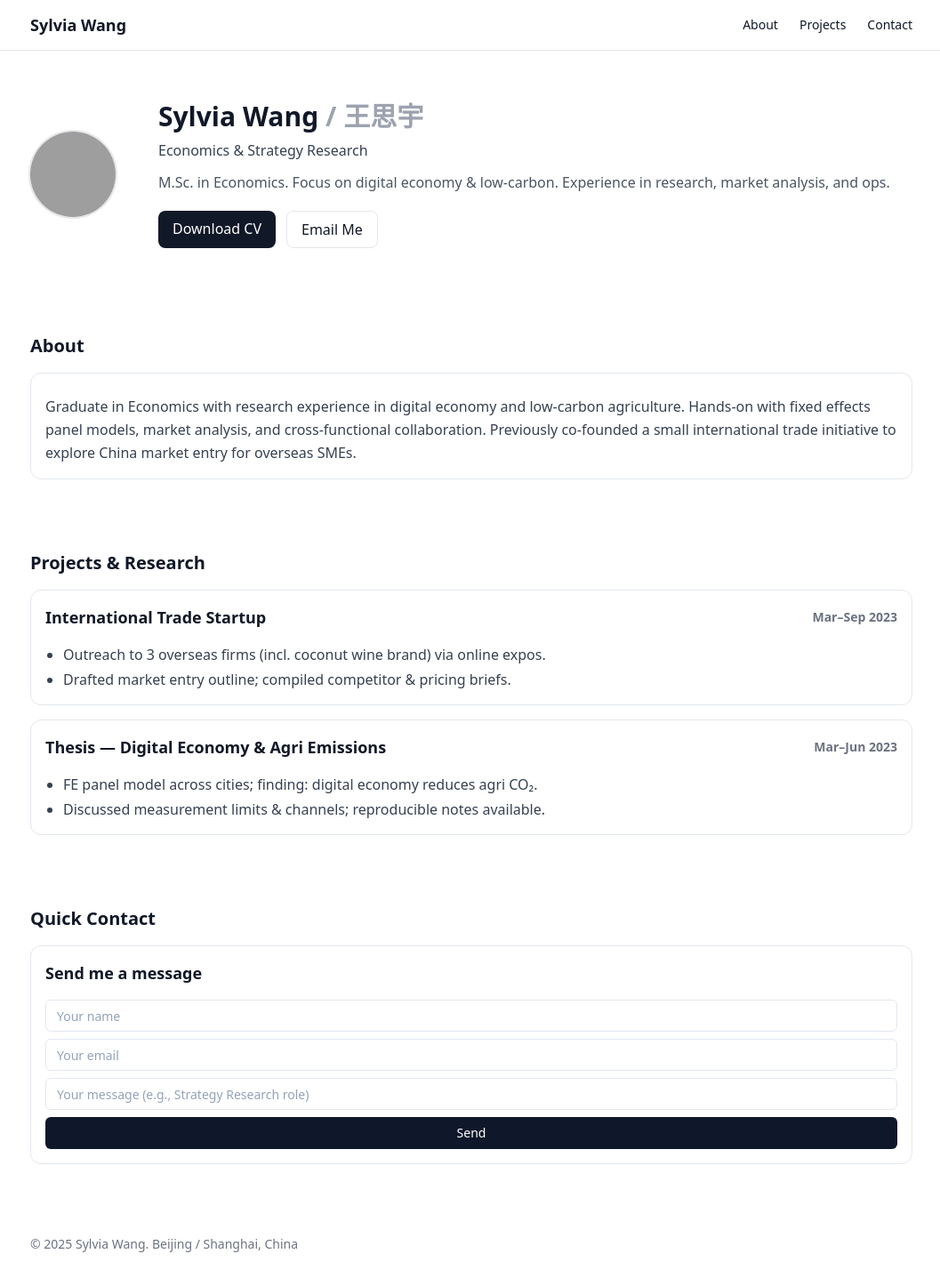
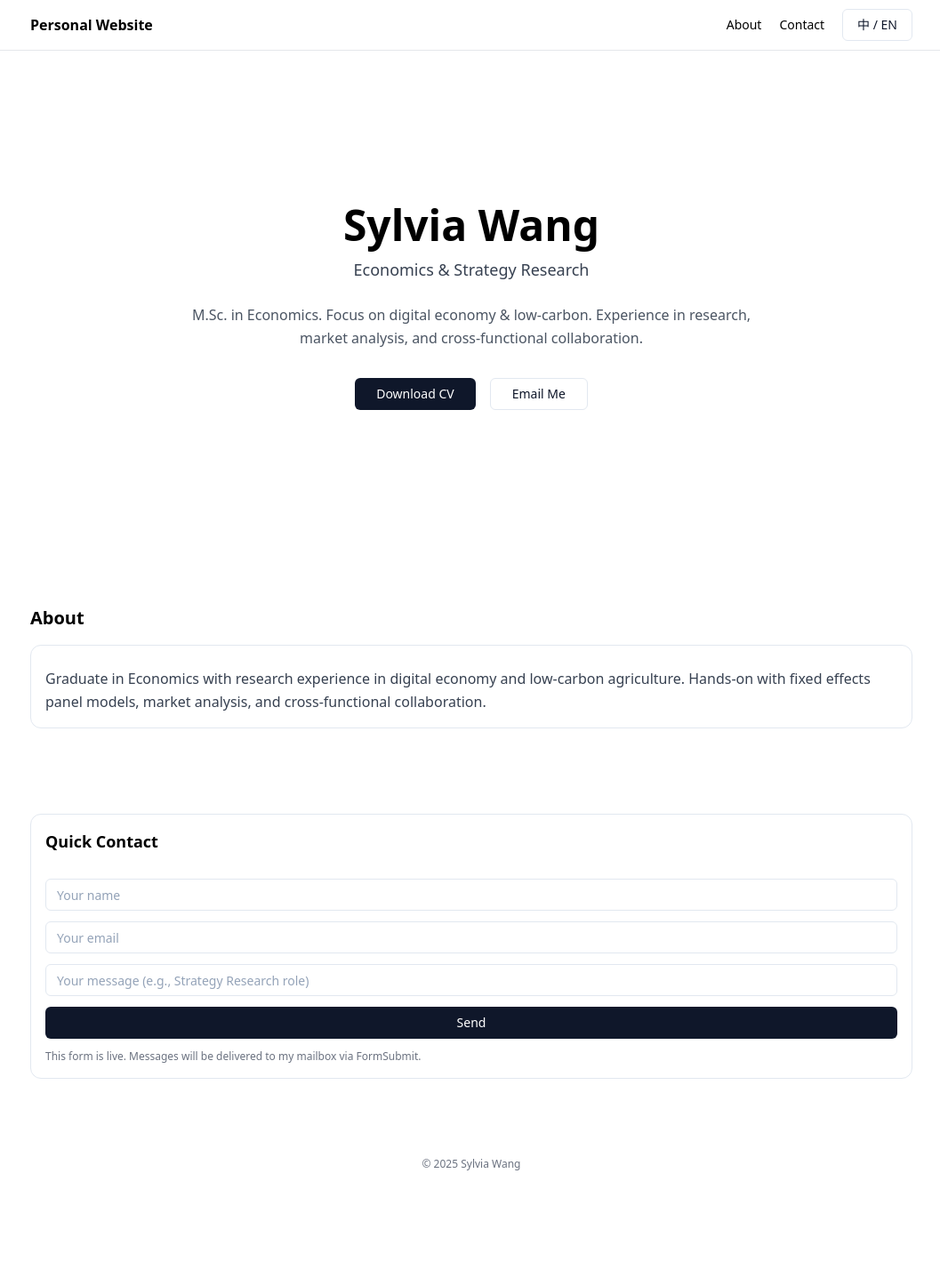
Before and after one commit to WsY-Younger/personal-website, a React (Vite) app: page / in a window 1280 px wide. Shown: the top 1446 px of the page at 89% size, without its empty margins (110-1167 px from the left). After the commit the page ends 1357 px from the top, so only its background shows below. Built offline with nearby package versions, Linux system fonts and the light colour scheme; grey boxes are pictures that could not be loaded.

Commit message:
back to the first version

```diff
--- a/src/App.tsx
+++ b/src/App.tsx
@@ -1,169 +1,174 @@
-import { PROFILE } from "./constants";
-import { Card, CardHeader, CardTitle, CardContent } from "@/components/ui/card";
+import { useState } from "react";
 import { Button } from "@/components/ui/button";
 import { Input } from "@/components/ui/input";
+import { Card, CardHeader, CardTitle, CardContent } from "@/components/ui/card";
 
+// ===== 自定义配置（按需修改）=====
+const EMAIL = "w010419sy@ruc.edu.cn";
+// 如果你的仓库名不是 personal-website，请把下面路径换成你的实际仓库名
+const THANKS_URL = "/personal-website/thanks.html";
+// =================================
 
-function Navbar() {
+type Lang = "en" | "zh";
+
+const copy = {
+  en: {
+    nav: { about: "About", contact: "Contact", lang: "中 / EN" },
+    hero: {
+      title: "Sylvia Wang",
+      subtitle: "Economics & Strategy Research",
+      summary:
+        "M.Sc. in Economics. Focus on digital economy & low-carbon. Experience in research, market analysis, and cross-functional collaboration.",
+      btnCv: "Download CV",
+      btnEmail: "Email Me",
+    },
+    about: {
+      title: "About",
+      paragraph:
+        "Graduate in Economics with research experience in digital economy and low-carbon agriculture. Hands-on with fixed effects panel models, market analysis, and cross-functional collaboration.",
+    },
+    contact: {
+      title: "Quick Contact",
+      name: "Your name",
+      email: "Your email",
+      msg: "Your message (e.g., Strategy Research role)",
+      send: "Send",
+      note:
+        'This form is live. Messages will be delivered to my mailbox via FormSubmit.',
+    },
+  },
+  zh: {
+    nav: { about: "关于我", contact: "联系我", lang: "EN / 中" },
+    hero: {
+      title: "Sylvia Wang / 王思宇",
+      subtitle: "经济学与战略研究",
+      summary:
+        "经济学硕士，关注数字经济与低碳方向，具备研究、市场分析与跨部门协作经验。",
+      btnCv: "下载简历",
+      btnEmail: "发邮件",
+    },
+    about: {
+      title: "关于我",
+      paragraph:
+        "经济学研究生，方向为数字经济与农业低碳。熟悉固定效应面板模型、市场分析与跨部门协作，曾参与社会科学与运营相关项目。",
+    },
+    contact: {
+      title: "快速联系",
+      name: "你的名字",
+      email: "你的邮箱",
+      msg: "你的需求（如：战略研究岗位）",
+      send: "发送",
+      note: "此表单为真实表单，提交后会通过 FormSubmit 转发到我的邮箱。",
+    },
+  },
+};
+
+function Navbar({
+  lang,
+  toggle,
+}: {
+  lang: Lang;
+  toggle: () => void;
+}) {
+  const t = copy[lang].nav;
+
   return (
     <header className="sticky top-0 z-50 bg-white/80 backdrop-blur border-b">
       <nav className="mx-auto max-w-5xl px-4 h-14 flex items-center justify-between">
-        {/* 左边：名字 Logo */}
-        <a href="#top" className="font-semibold text-lg">{PROFILE.nameEn}</a>
-
-        {/* 右边：导航菜单 */}
-        <div className="flex items-center gap-6 text-sm">
-          <a href="#about" className="hover:underline">About</a>
-          <a href="#projects" className="hover:underline">Projects</a>
-          <a href="#contact" className="hover:underline">Contact</a>
+        <a href="#top" className="font-semibold">
+          {lang === "en" ? "Personal Website" : "个人网站"}
+        </a>
+        <div className="flex items-center gap-5 text-sm">
+          <a href="#about" className="hover:underline">
+            {t.about}
+          </a>
+          <a href="#contact" className="hover:underline">
+            {t.contact}
+          </a>
+          <Button variant="outline" className="h-8 px-3" onClick={toggle}>
+            {t.lang}
+          </Button>
         </div>
       </nav>
     </header>
   );
 }
 
-function Hero() {
+function Hero({ lang }: { lang: Lang }) {
+  const t = copy[lang].hero;
+
   return (
-    <section id="top" className="mx-auto max-w-5xl px-4 py-10 md:py-14">
-      <div className="grid md:grid-cols-[120px,1fr] items-center gap-6">
-        <img
-          src={PROFILE.avatar}
-          alt={PROFILE.nameEn}
-          className="w-24 h-24 rounded-full object-cover ring-2 ring-gray-200"
-          onError={(e:any)=>{e.currentTarget.style.display='none'}}
-        />
-        <div>
-          <h1 className="text-2xl md:text-3xl font-bold">
-            {PROFILE.nameEn} <span className="text-gray-400">/ {PROFILE.nameZh}</span>
-          </h1>
-          <p className="mt-2 text-gray-700">{PROFILE.title}</p>
-          <p className="mt-3 text-gray-600">{PROFILE.blurb}</p>
+    <section
+      id="top"
+      className="min-h-[72vh] flex flex-col items-center justify-center text-center px-4"
+    >
+      <h1 className="text-4xl sm:text-5xl font-bold">{t.title}</h1>
+      <p className="mt-3 text-lg text-gray-700">{t.subtitle}</p>
+      <p className="mt-6 text-gray-600 max-w-2xl leading-relaxed">{t.summary}</p>
 
-          <div className="mt-5 flex flex-wrap gap-3">
-            <a className="rounded-lg bg-gray-900 text-white px-4 py-2"
-               href={PROFILE.cvPath} download>
-              Download CV
-            </a>
-            <a className="rounded-lg border px-4 py-2"
-               href={`mailto:${PROFILE.email}?subject=${encodeURIComponent("Inquiry from Personal Website")}`}>
-              Email Me
-            </a>
-          </div>
-        </div>
+      <div className="mt-8 flex gap-4">
+        <a
+          href="/personal-website/resume.pdf"
+          target="_blank"
+          rel="noopener noreferrer"
+        >
+          <Button className="px-6 py-3 text-base">{t.btnCv}</Button>
+        </a>
+        <a href={`mailto:${EMAIL}`}>
+          <Button variant="outline" className="px-6 py-3 text-base border-gray-300">
+            {t.btnEmail}
+          </Button>
+        </a>
       </div>
     </section>
   );
 }
 
-function About() {
+function About({ lang }: { lang: Lang }) {
+  const t = copy[lang].about;
+
   return (
-    <section id="about" className="mx-auto max-w-5xl px-4 py-10">
-      <h2 className="text-xl font-semibold mb-4">About</h2>
+    <section id="about" className="mx-auto max-w-5xl px-4 py-12">
+      <h2 className="text-xl font-semibold mb-4">{t.title}</h2>
       <Card>
         <CardContent className="pt-6 text-gray-700 leading-relaxed">
-          <p>
-            Graduate in Economics with research experience in digital economy and
-            low-carbon agriculture. Hands-on with fixed effects panel models, market
-            analysis, and cross-functional collaboration. Previously co-founded a
-            small international trade initiative to explore China market entry for
-            overseas SMEs.
-          </p>
+          {t.paragraph}
         </CardContent>
       </Card>
     </section>
   );
 }
 
-function Projects() {
-  const items = [
-    {
-      title: "International Trade Startup",
-      period: "Mar–Sep 2023",
-      bullets: [
-        "Outreach to 3 overseas firms (incl. coconut wine brand) via online expos.",
-        "Drafted market entry outline; compiled competitor & pricing briefs.",
-      ],
-    },
-    {
-      title: "Thesis — Digital Economy & Agri Emissions",
-      period: "Mar–Jun 2023",
-      bullets: [
-        "FE panel model across cities; finding: digital economy reduces agri CO₂.",
-        "Discussed measurement limits & channels; reproducible notes available.",
-      ],
-    },
-  ];
+function Contact({ lang }: { lang: Lang }) {
+  const t = copy[lang].contact;
 
   return (
-    <section id="projects" className="mx-auto max-w-5xl px-4 py-10">
-      <h2 className="text-xl font-semibold mb-4">Projects & Research</h2>
-      <div className="grid gap-4">
-        {items.map((it) => (
-          <Card key={it.title}>
-            <CardHeader>
-              <CardTitle className="text-base flex items-center justify-between">
-                <span>{it.title}</span>
-                <span className="text-sm text-gray-500">{it.period}</span>
-              </CardTitle>
-            </CardHeader>
-            <CardContent className="pt-0 pb-4">
-              <ul className="list-disc ml-5 space-y-1 text-gray-700">
-                {it.bullets.map((b, i) => <li key={i}>{b}</li>)}
-              </ul>
-            </CardContent>
-          </Card>
-        ))}
-      </div>
-    </section>
-  );
-}
-
-function Contact() {
-  return (
-    <section id="contact" className="mx-auto max-w-5xl px-4 py-10">
-      <h2 className="text-xl font-semibold mb-4">Quick Contact</h2>
+    <section id="contact" className="mx-auto max-w-5xl px-4 py-12">
       <Card>
         <CardHeader>
-          <CardTitle className="text-base">Send me a message</CardTitle>
+          <CardTitle className="text-base">{t.title}</CardTitle>
         </CardHeader>
         <CardContent>
           <form
-            action="https://formsubmit.co/w010419sy@ruc.edu.cn"
+            action={`https://formsubmit.co/${EMAIL}`}
             method="POST"
-            className="space-y-2"
+            className="space-y-3"
           >
-            <Input
-              type="text"
-              name="name"
-              placeholder="Your name"
-              required
-            />
-            <Input
-              type="email"
-              name="email"
-              placeholder="Your email"
-              required
-            />
-            <Input
-              type="text"
-              name="message"
-              placeholder="Your message (e.g., Strategy Research role)"
-              required
-            />
-
-            {/* 关键：提交后跳转到 thanks.html */}
-            <input
-              type="hidden"
-              name="_next"
-              value="https://wsy-younger.github.io/personal-website/thanks.html"
-            />
-
-            {/* 可选：关闭验证码 */}
+            {/* 成功后跳转到感谢页；如果你的仓库名不同请改成你的路径 */}
+            <input type="hidden" name="_next" value={THANKS_URL} />
+            {/* 关闭验证码（你也可以删掉这行来启用验证码） */}
             <input type="hidden" name="_captcha" value="false" />
 
-            <Button type="submit" className="w-full rounded-2xl">Send</Button>
+            <Input name="name" placeholder={t.name} required />
+            <Input type="email" name="email" placeholder={t.email} required />
+            <Input name="message" placeholder={t.msg} required />
+
+            <Button type="submit" className="w-full rounded-2xl">
+              {t.send}
+            </Button>
+
+            <p className="text-xs text-gray-500">{t.note}</p>
           </form>
-
         </CardContent>
       </Card>
     </section>
@@ -171,15 +176,19 @@ function Contact() {
 }
 
 export default function App() {
+  const [lang, setLang] = useState<Lang>("en");
+  const toggleLang = () => setLang((p) => (p === "en" ? "zh" : "en"));
+
   return (
-    <div className="text-gray-900">
-      <Navbar />
-      <Hero />
-      <About />
-      <Projects />
-      <Contact />
-      <footer className="mx-auto max-w-5xl px-4 py-10 text-sm text-gray-500">
-        © {new Date().getFullYear()} {PROFILE.nameEn}. {PROFILE.location}
+    <div className="min-h-screen">
+      <Navbar lang={lang} toggle={toggleLang} />
+      <main>
+        <Hero lang={lang} />
+        <About lang={lang} />
+        <Contact lang={lang} />
+      </main>
+      <footer className="py-10 text-center text-xs text-gray-500">
+        © {new Date().getFullYear()} Sylvia Wang
       </footer>
     </div>
   );
```
